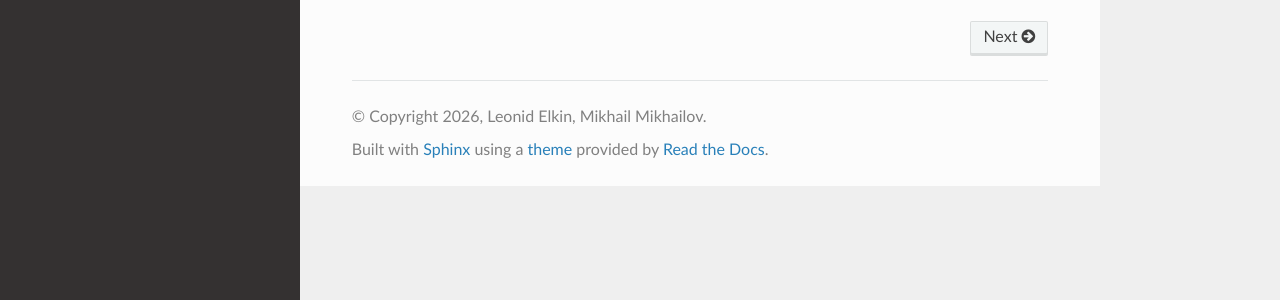
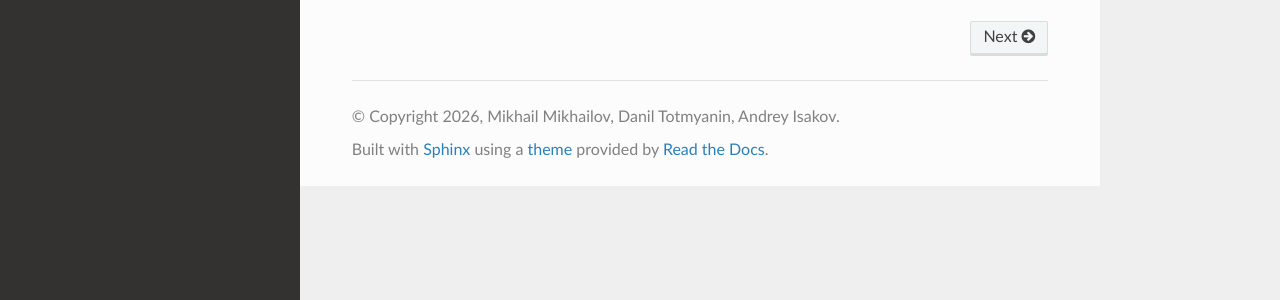
Before and after one commit to PySATL/rework-pysatl-cpd, a Sphinx documentation site: the page built from docs/source/index.rst, in a window 1280 px wide. Shown: the part 325-625 px from the top of the page. Built offline with Sphinx 7.4.7 and the Read the Docs theme 3.1.0, drawn with Linux system fonts in a browser that asks for light colours; pages that are not in the unit, such as notebooks, are missing from menus.

Commit message:
fix(docs): names in copyright

```diff
--- a/docs/source/conf.py
+++ b/docs/source/conf.py
@@ -11,7 +11,7 @@ with (ROOT / "pyproject.toml").open("rb") as pyproject_file:
     PYPROJECT = tomllib.load(pyproject_file)
 
 project = "PySATL CPD"
-copyright = f"{datetime.now().year}, Leonid Elkin, Mikhail Mikhailov"
+copyright = f"{datetime.now().year}, Mikhail Mikhailov, Danil Totmyanin, Andrey Isakov"
 author = "Mikhail Mikhailov"
 release = PYPROJECT["tool"]["poetry"]["version"]
 
```
